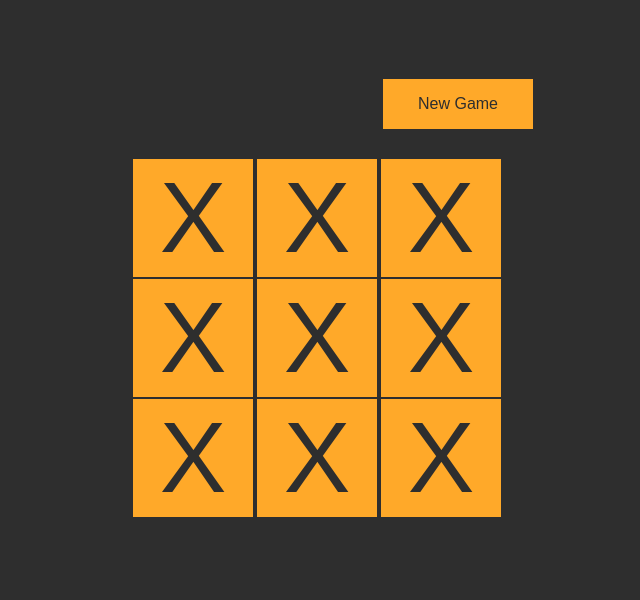
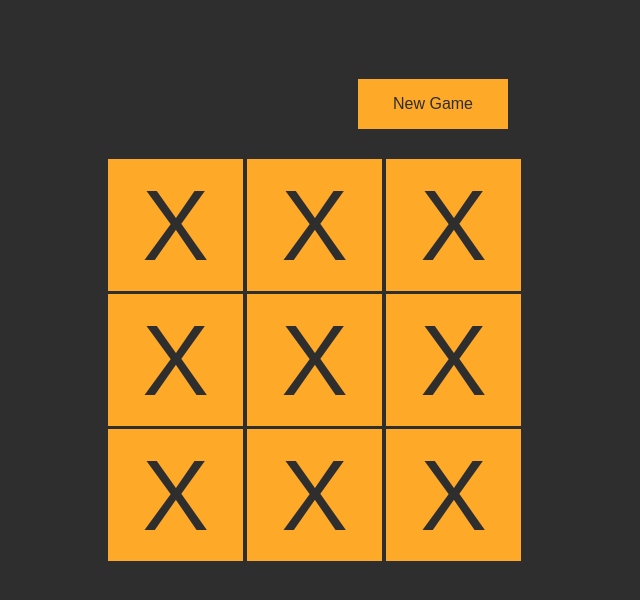
Before and after one commit to naman2003now/tic-tac-toe-ai, a plain HTML site: page index.html in a window 1280 px wide. Shown: the part 162-762 px from the top of the page, without its empty margins (307-947 px from the left). Drawn offline with Linux system fonts and the light colour scheme.

Commit message:
Update index.css

```diff
--- a/index.css
+++ b/index.css
@@ -53,8 +53,8 @@
 #container{
     margin: auto;
     margin-top: 100px;
-    width: 400px;
-    height: 400px;
+    width: 450px;
+    height: 450px;
 }
 .rows{
     margin: auto;
```
